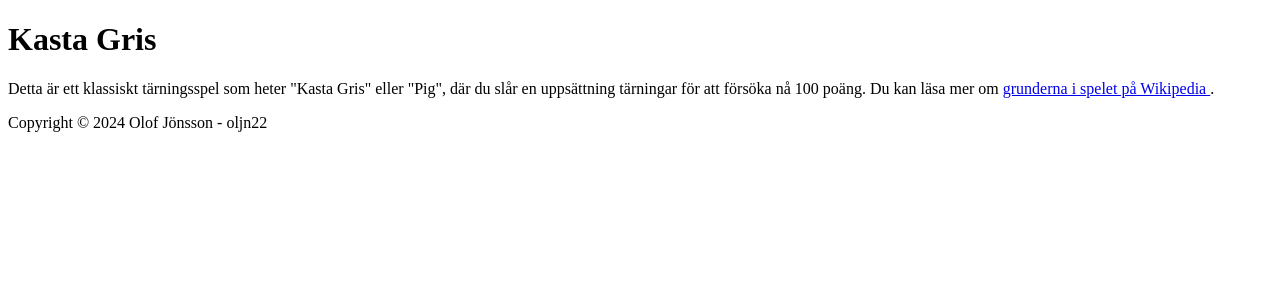
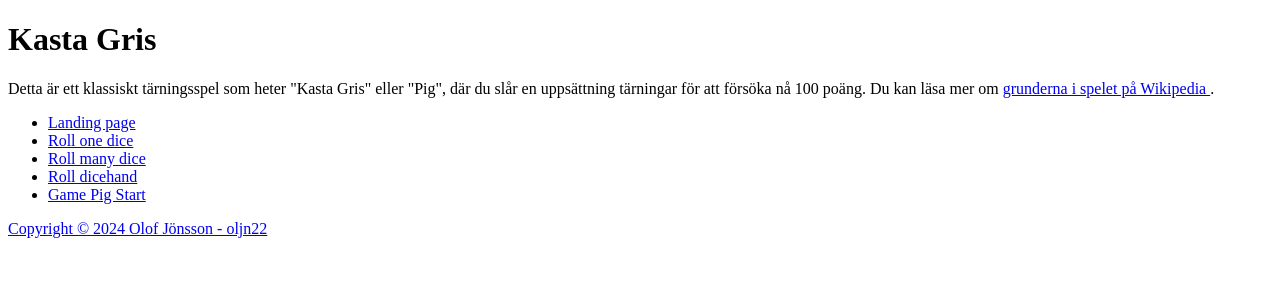
Before and after one commit to lohengrin1337/mvc-report, a Symfony app: template templates/pig/home.html.twig in a window 1280 px wide. Shown: the part 132-432 px from the top of the page. Run offline with Twig, Linux system fonts and the light colour scheme; the template is opened without the code that fills it, so the values that code supplies are empty; some libraries are stand-ins or nearby versions.

Commit message:
add navigation pig home

```diff
--- a/templates/pig/home.html.twig
+++ b/templates/pig/home.html.twig
@@ -11,5 +11,13 @@
                 grunderna i spelet på Wikipedia
             </a>.
         </p>
+
+        <ul>
+            <li><a href="{{ path('pig_start') }}">Landing page</li>
+            <li><a href="{{ path('test_roll_dice') }}">Roll one dice</li>
+            <li><a href="{{ path('test_roll_multiple_dice', {num: 5}) }}">Roll many dice</li>
+            <li><a href="{{ path('test_dicehand', {num: 5}) }}">Roll dicehand</li>
+            <li><a href="{{ path('pig_init_get') }}">Game Pig Start</li>
+        </ul>
     </main>
 {% endblock %}
```
